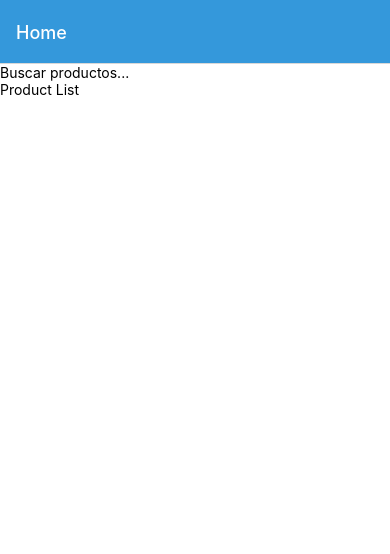
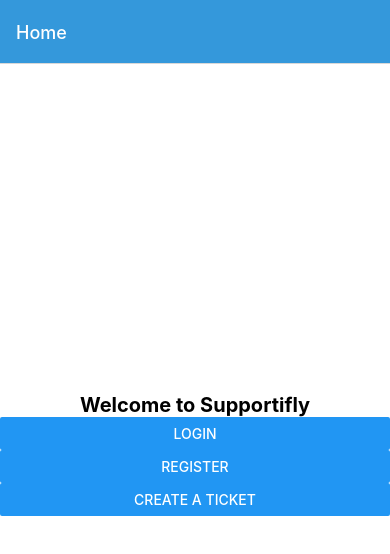
Before and after one commit to diegovelasquezweb/Shoppi-App, a React Native app: screen / in a window 390 px wide. Shown: the top 554 px of the page. Built offline with nearby package versions, Linux system fonts and the light colour scheme; no server answers.

Commit message:
add login and register screen

```diff
--- a/navigation/AppNavigator.jsx
+++ b/navigation/AppNavigator.jsx
@@ -1,7 +1,10 @@
 import React from "react";
 import { SafeAreaView, StatusBar, View } from "react-native";
 import MainScreen from "../screens/MainScreen";
+import LoginScreen from "../screens/LoginScreen";
+import RegisterScreen from "../screens/RegisterScreen"; // import RegisterScreen
 import ProductScreen from "../screens/ProductScreen";
+import ProductListScreen from "../screens/ProductListScreen";
 import { NavigationContainer } from "@react-navigation/native";
 import { createStackNavigator } from "@react-navigation/stack";
 
@@ -27,9 +30,40 @@ const AppNavigator = () => {
             }}
           />
           <Stack.Screen
+            name="LoginScreen"
+            component={LoginScreen}
+            options={{
+              title: "Login",
+              headerStyle: {
+                backgroundColor: "#3498db",
+              },
+              headerTitleStyle: {
+                color: "#fff",
+              },
+            }}
+          />
+          <Stack.Screen
+            name="RegisterScreen"
+            component={RegisterScreen}
+            options={{
+              title: "Register",
+              headerStyle: {
+                backgroundColor: "#3498db",
+              },
+              headerTitleStyle: {
+                color: "#fff",
+              },
+            }}
+          />
+          <Stack.Screen
             name="ProductScreen"
             component={ProductScreen}
             options={({ route }) => ({ title: route.params.product.title })}
+          />
+          <Stack.Screen
+            name="ProductListScreen"
+            component={ProductListScreen}
+            options={({ route }) => ({ title: 'Test' })}
           />
         </Stack.Navigator>
       </NavigationContainer>
--- /dev/null
+++ b/screens/LoginScreen.jsx
@@ -0,0 +1,53 @@
+import React, { useState } from 'react';
+import { View, Text, StyleSheet, TextInput, Button } from 'react-native';
+
+const LoginScreen = () => {
+  const [email, setEmail] = useState('');
+  const [password, setPassword] = useState('');
+
+  const handleLogin = () => {
+    // handle login logic here
+  };
+
+  return (
+    <View style={styles.container}>
+      <Text style={styles.text}>Pantalla de inicio de sesión</Text>
+      <TextInput
+        style={styles.input}
+        onChangeText={setEmail}
+        value={email}
+        placeholder="Email"
+        keyboardType="email-address"
+      />
+      <TextInput
+        style={styles.input}
+        onChangeText={setPassword}
+        value={password}
+        placeholder="Password"
+        secureTextEntry
+      />
+      <Button title="Login" onPress={handleLogin} />
+    </View>
+  );
+};
+
+const styles = StyleSheet.create({
+  container: {
+    flex: 1,
+    justifyContent: 'center',
+    padding: 16,
+  },
+  text: {
+    fontSize: 20,
+    textAlign: 'center',
+  },
+  input: {
+    height: 40,
+    borderColor: 'gray',
+    borderWidth: 1,
+    marginTop: 10,
+    paddingHorizontal: 10,
+  },
+});
+
+export default LoginScreen;
--- a/screens/MainScreen.jsx
+++ b/screens/MainScreen.jsx
@@ -1,18 +1,27 @@
-import React, { useState } from "react";
-import { SafeAreaView, StatusBar, View } from "react-native";
-import ProductList from "../components/ProductList";
-import Search from "../components/Search";
+import React from "react";
+import { SafeAreaView, StatusBar, View, Button, Text } from "react-native";
 import { styles } from "../styles/styles";
 
 const MainScreen = ({ navigation }) => {
-  const [searchTerm, setSearchTerm] = useState("");
-
   return (
     <SafeAreaView style={styles.container}>
       <StatusBar barStyle="dark-content" backgroundColor="#fff" />
       <View>
-        <Search onSearchChange={setSearchTerm} />
-        <ProductList searchTerm={searchTerm} navigation={navigation}/>
+        <Text style={styles.brand}>Welcome to Supportifly</Text>
+      </View>
+      <View>
+        <Button
+          title="Login"
+          onPress={() => navigation.navigate("LoginScreen")}
+        />
+        <Button
+          title="Register"
+          onPress={() => navigation.navigate("RegisterScreen")}
+        />
+        <Button
+          title="Create a Ticket"
+          onPress={() => navigation.navigate("ProductListScreen")}
+        />
       </View>
     </SafeAreaView>
   );
--- /dev/null
+++ b/screens/ProductListScreen.jsx
@@ -0,0 +1,21 @@
+import React, { useState } from "react";
+import { SafeAreaView, StatusBar, View } from "react-native";
+import ProductList from "../components/ProductList";
+import Search from "../components/Search";
+import { styles } from "../styles/styles";
+
+const MainScreen = ({ navigation }) => {
+  const [searchTerm, setSearchTerm] = useState("");
+
+  return (
+    <SafeAreaView style={styles.container}>
+      <StatusBar barStyle="dark-content" backgroundColor="#fff" />
+      <View>
+        <Search onSearchChange={setSearchTerm} />
+        <ProductList searchTerm={searchTerm} navigation={navigation}/>
+      </View>
+    </SafeAreaView>
+  );
+};
+
+export default MainScreen;
--- /dev/null
+++ b/screens/RegisterScreen.jsx
@@ -0,0 +1,60 @@
+import React, { useState } from 'react';
+import { View, Text, StyleSheet, TextInput, Button } from 'react-native';
+
+const RegisterScreen = () => {
+  const [name, setName] = useState('');
+  const [email, setEmail] = useState('');
+  const [password, setPassword] = useState('');
+
+  const handleRegister = () => {
+    // handle register logic here
+  };
+
+  return (
+    <View style={styles.container}>
+      <Text style={styles.text}>Pantalla de registro</Text>
+      <TextInput
+        style={styles.input}
+        onChangeText={setName}
+        value={name}
+        placeholder="Name"
+      />
+      <TextInput
+        style={styles.input}
+        onChangeText={setEmail}
+        value={email}
+        placeholder="Email"
+        keyboardType="email-address"
+      />
+      <TextInput
+        style={styles.input}
+        onChangeText={setPassword}
+        value={password}
+        placeholder="Password"
+        secureTextEntry
+      />
+      <Button title="Register" onPress={handleRegister} />
+    </View>
+  );
+};
+
+const styles = StyleSheet.create({
+  container: {
+    flex: 1,
+    justifyContent: 'center',
+    padding: 16,
+  },
+  text: {
+    fontSize: 20,
+    textAlign: 'center',
+  },
+  input: {
+    height: 40,
+    borderColor: 'gray',
+    borderWidth: 1,
+    marginTop: 10,
+    paddingHorizontal: 10,
+  },
+});
+
+export default RegisterScreen;
--- a/styles/styles.js
+++ /dev/null
@@ -1,19 +0,0 @@
-import { StyleSheet } from 'react-native';
-
-export const styles = StyleSheet.create({
-  container: {
-    flex: 1,
-    backgroundColor: '#fff',
-  },
-  header: {
-    fontSize: 20,
-  },
-  productItem: {
-    padding: 10,
-    borderBottomWidth: 1,
-    borderBottomColor: '#ccc',
-  },
-  customText: {
-    fontWeight: 'bold',
-  },
-});
--- /dev/null
+++ b/styles/styles.jsx
@@ -0,0 +1,35 @@
+import { StyleSheet } from 'react-native';
+
+export const colors = {
+  white: '#fff',
+  black: '#000',
+  grey: '#ccc',
+  // add more colors as needed
+};
+
+export const styles = StyleSheet.create({
+  container: {
+    flex: 1,
+    backgroundColor: colors.white,
+    justifyContent: 'center',
+  },
+  header: {
+    fontSize: 20,
+    color: colors.black, // example usage
+  },
+  brand: {
+    fontSize: 20,
+    fontWeight: 'bold',
+    textAlign: 'center',
+    color: colors.black, // example usage
+  },
+  productItem: {
+    padding: 10,
+    borderBottomWidth: 1,
+    borderBottomColor: colors.grey, // example usage
+  },
+  customText: {
+    fontWeight: 'bold',
+    color: colors.black, // example usage
+  },
+});
```
